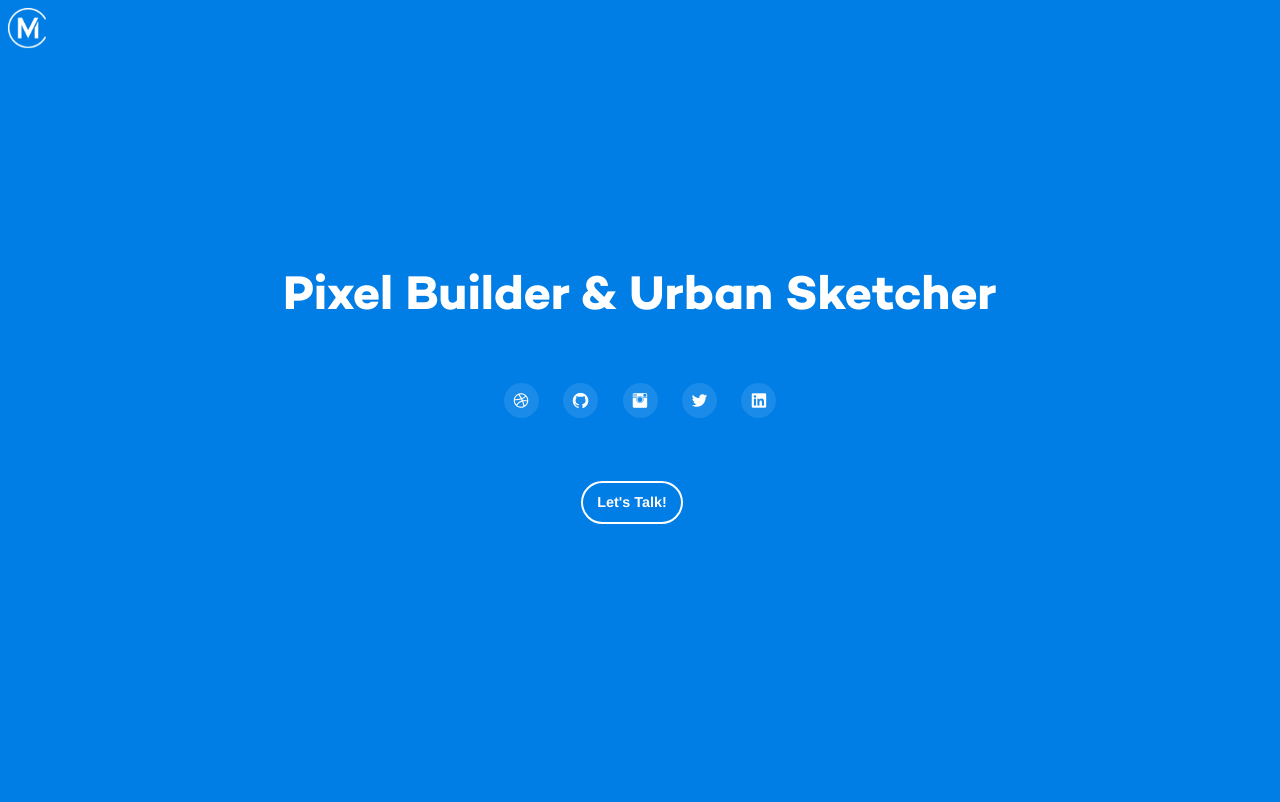
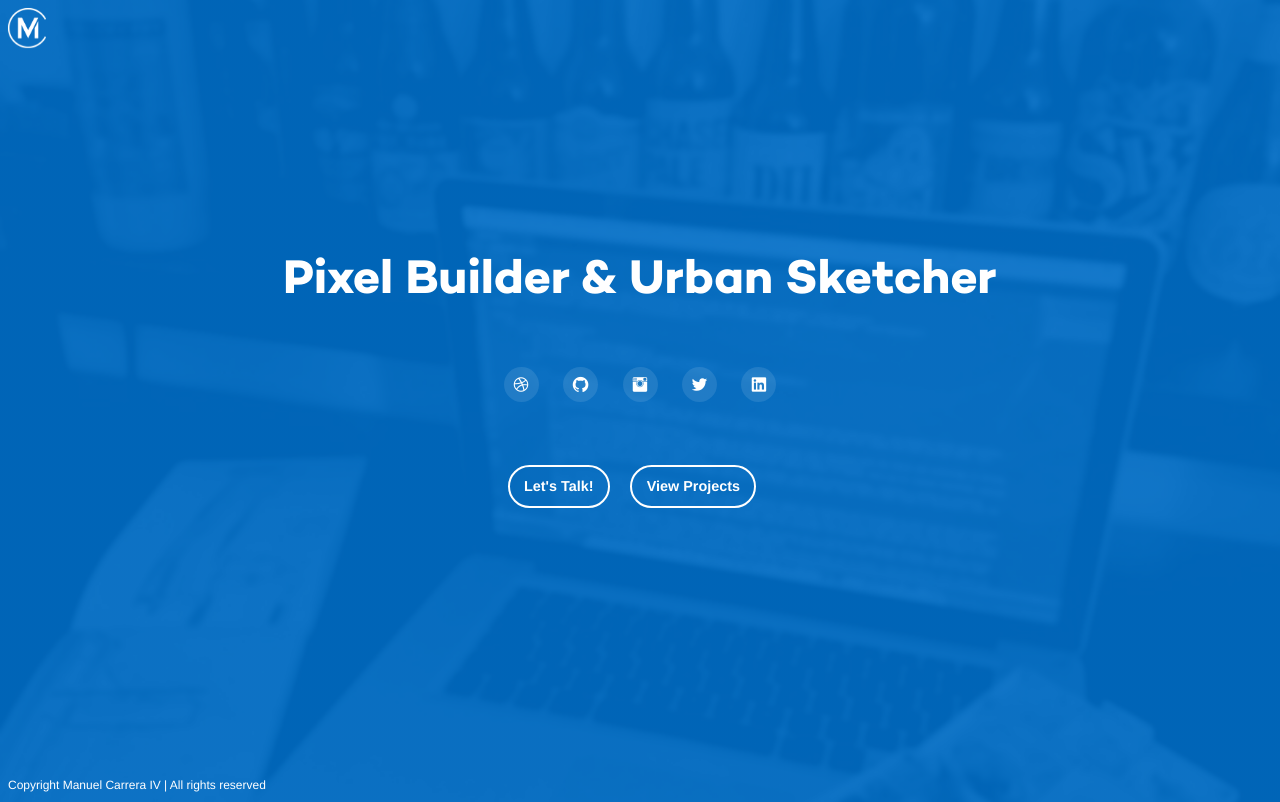
Before and after one commit to mannycarrera4/manny-carrera-iv, a PHP site: template src/views/index.twig in a window 1280 px wide. Before the commit the page ends 524 px from the top, so only its background shows below. Run offline with PHP 8.4, Linux system fonts and the light colour scheme; the template is opened without the code that fills it, so the values that code supplies are empty; some libraries are stand-ins or nearby versions.

Commit message:
fixing site

```diff
--- a/src/views/index.twig
+++ b/src/views/index.twig
@@ -40,8 +40,12 @@
             </div>
             <a href="mailto:someone@example.com?Subject=Hello%20again" target="_top">
                 <button class="button message-button">Let's Talk!</button>
+                <button class="button message-button">View Projects</button>
             </a>
         </div>
+        <footer class="footer">
+            <div>Copyright Manuel Carrera IV | All rights reserved</div>
+        </footer>
         <script type="text/javas" src="assets/vendor/jquery/dist/jquery.min.js"></script>
         <script type="text/javas" src="assets/vendor/foundation-sites/dist/foundation.min.js"></script>
         <script data-main="assets/js/config" src="assets/vendor/requirejs/require.js"></script>
--- a/web/assets/css/main.css
+++ b/web/assets/css/main.css
@@ -86,13 +86,31 @@
   border: 2px solid #fff;
   background: transparent;
   border-radius: 50px;
-  font-weight: bold; }
+  font-weight: bold;
+  -webkit-transition: all 0.3s;
+  -moz-transition: all 0.3s;
+  transition: all 0.3s;
+  overflow: hidden; }
   .message-button:hover {
-    background: #2199e8; }
+    background: #198BE8; }
+  .message-button:after {
+    position: absolute;
+    height: 100%;
+    font-size: 125%;
+    line-height: 3.5;
+    color: #fff;
+    -webkit-transition: all 0.3s;
+    -moz-transition: all 0.3s;
+    transition: all 0.3s; }
 
 body {
   height: 100vh;
-  background: #007EE5; }
+  background: #007EE5;
+  background: linear-gradient(rgba(0, 126, 229, 0.8), rgba(0, 126, 229, 0.8)), rgba(0, 126, 229, 0.8) url("../img/cover-img-portfolio.jpg") no-repeat center center fixed;
+  -webkit-background-size: cover;
+  -moz-background-size: cover;
+  -o-background-size: cover;
+  background-size: cover; }
 
 .align-vertical-center {
   display: -webkit-box;
@@ -102,8 +120,13 @@ body {
   display: flex;
   align-items: center;
   justify-content: center;
-  height: 100vh;
+  height: 96vh;
   flex-direction: column; }
+
+.footer {
+  font-size: 12px;
+  color: #fff;
+  padding: .5rem; }
 
 .hero-title {
   color: #fff;
--- a/web/assets/sass/foundation-override.scss
+++ b/web/assets/sass/foundation-override.scss
@@ -3,8 +3,23 @@
     background: transparent;
     border-radius: 50px;
     font-weight: bold;
+    -webkit-transition: all 0.3s;
+    -moz-transition: all 0.3s;
+    transition: all 0.3s;
+    overflow: hidden;
 
     &:hover {
-        background: #2199e8;
+        background: #198BE8;
+    }
+
+    &:after {
+        position: absolute;
+        height: 100%;
+        font-size: 125%;
+        line-height: 3.5;
+        color: #fff;
+        -webkit-transition: all 0.3s;
+        -moz-transition: all 0.3s;
+        transition: all 0.3s;
     }
 }
--- a/web/assets/sass/main.scss
+++ b/web/assets/sass/main.scss
@@ -1,4 +1,6 @@
 $primary-color: #333;
+$background-color: rgba(0, 126, 229, 0.8);
+$gradient: linear-gradient($background-color, $background-color);
 @import '../vendor/bourbon/app/assets/stylesheets/bourbon';
 @import 'mixins';
 @import 'fonts';
@@ -8,14 +10,25 @@ $primary-color: #333;
 body {
     height: 100vh;
     background: #007EE5;
+    background: $gradient, $background-color  url('../img/cover-img-portfolio.jpg') no-repeat center center fixed;
+      -webkit-background-size: cover;
+      -moz-background-size: cover;
+      -o-background-size: cover;
+      background-size: cover;
 }
 
 .align-vertical-center {
     @include flexbox();
     align-items: center;
     justify-content: center;
-    height: 100vh;
+    height: 96vh;
     flex-direction: column;
+}
+
+.footer {
+    font-size: 12px;
+    color: #fff;
+    padding: .5rem;
 }
 
 .hero-title {
```
Also changed, not shown: web/assets/css/foundation-override.css (+15 -2 lines), web/assets/img/cover-img-portfolio.jpg (added).
